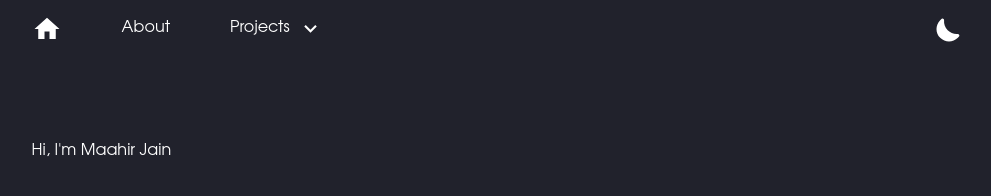
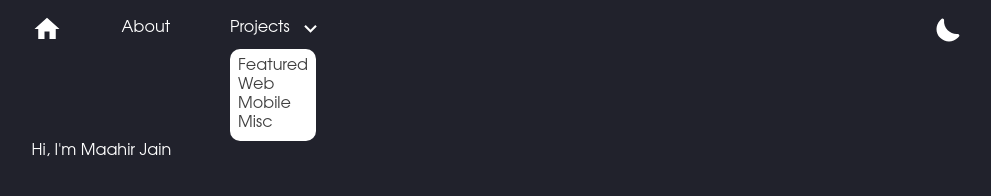
Before and after one commit to maahirjain/maahirjain.github.io, a website built with webpack: page src/main/index.html in a window 1280 px wide. Shown: the whole page, without its empty margins (142-1133 px from the left). Built offline with nearby package versions, Linux system fonts and the light colour scheme.

Commit message:
Create dropdown

```diff
--- a/src/common/styles/common.scss
+++ b/src/common/styles/common.scss
@@ -11,9 +11,6 @@ $pink: rgb(230, 0, 103);
 @include themify($themes) {
     body {
         background-color: themed(bg);
-    }
-
-    .container {
         color: themed(text);
     }
 
@@ -23,6 +20,15 @@ $pink: rgb(230, 0, 103);
 
     path {
         fill: themed(quinary);
+    }
+
+    #projects-menu-item path {
+        fill: themed(text);
+    }
+
+    #projects-dropdown {
+        background-color: themed(quinary);
+        color: themed(contrast);
     }
 }
 
@@ -76,6 +82,10 @@ body {
         gap: 60px;
     }
 
+    svg:hover {
+        transform: scale(1.2);
+    }
+
     a:hover {
         text-decoration: underline;
         text-underline-offset: 8px;
@@ -92,6 +102,23 @@ body {
     }
 }
 
+#projects-dropdown {
+    position: absolute;
+    display: flex;
+    flex-direction: column;
+    padding: 8px;
+    border-radius: 10px;
+    z-index: 2;
+
+    a {
+        opacity: 75%;
+
+        &:hover {
+            opacity: 100%;
+        }
+    }
+}
+
 svg {
     width: 30px;
 }
--- a/src/common/ts/common.ts
+++ b/src/common/ts/common.ts
@@ -24,6 +24,25 @@ export function createMenu(): void {
     const dropDownSVG: string = `<svg xmlns="http://www.w3.org/2000/svg" viewBox="0 0 24 24"><path d="M7.41,8.58L12,13.17L16.59,8.58L18,10L12,16L6,10L7.41,8.58Z" /></svg>`;
     projectsDiv.innerHTML += dropDownSVG;
 
+    const projectsDropdownDiv: HTMLElement = document.createElement("div");
+    projectsDropdownDiv.id = "projects-dropdown";
+    projectsDropdownDiv.appendChild(projectsDiv);
+
+    const featuredAnchor: HTMLElement = document.createElement("a");
+    const webAnchor: HTMLElement = document.createElement("a");
+    const mobileAnchor: HTMLElement = document.createElement("a");
+    const miscAnchor: HTMLElement = document.createElement("a");
+
+    featuredAnchor.textContent = "Featured";
+    webAnchor.textContent = "Web";
+    mobileAnchor.textContent = "Mobile";
+    miscAnchor.textContent = "Misc";
+
+    projectsDropdownDiv.appendChild(featuredAnchor);
+    projectsDropdownDiv.appendChild(webAnchor);
+    projectsDropdownDiv.appendChild(mobileAnchor);
+    projectsDropdownDiv.appendChild(miscAnchor);
+
     div1.appendChild(projectsDiv);
 
     const moonSVG: string = `<svg xmlns="http://www.w3.org/2000/svg" viewBox="0 0 24 24"><path d="M17.75,10.95L21.25,11M18.97,15.95C19.8,15.87 20.69,17.05 20.16,17.8C19.84,18.25 19.5,18.67 19.08,19.07C15.17,23 8.84,23 4.94,19.07C1.03,15.17 1.03,8.83 4.94,4.93C5.34,4.53 5.76,4.17 6.21,3.85C6.96,3.32 8.14,4.21 8.06,5.04C7.79,7.9 8.75,10.87 10.95,13.06C13.14,15.26 16.1,16.22 18.97,15.95M17.33,17.97C14.5,17.81 11.7,16.64 9.53,14.5C7.36,12.31 6.2,9.5 6.2,9.5"/></svg>`;
@@ -32,4 +51,15 @@ export function createMenu(): void {
 
     menu?.appendChild(div1);
     menu?.appendChild(div2);
+
+    projectsDropdownDiv.style.left =
+        "" + projectsDiv.getBoundingClientRect().left + "px";
+    projectsDropdownDiv.style.top = `${projectsDiv.getBoundingClientRect().top + projectsDiv.offsetHeight + 8}px`;
+
+    document.body.appendChild(projectsDropdownDiv);
+
+    window.addEventListener("resize", () => {
+        projectsDropdownDiv.style.left =
+            "" + projectsDiv.getBoundingClientRect().left + "px";
+    });
 }
```
